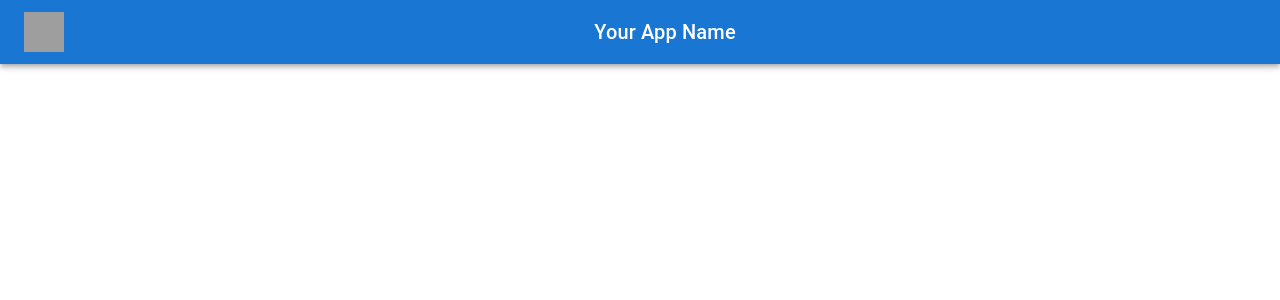
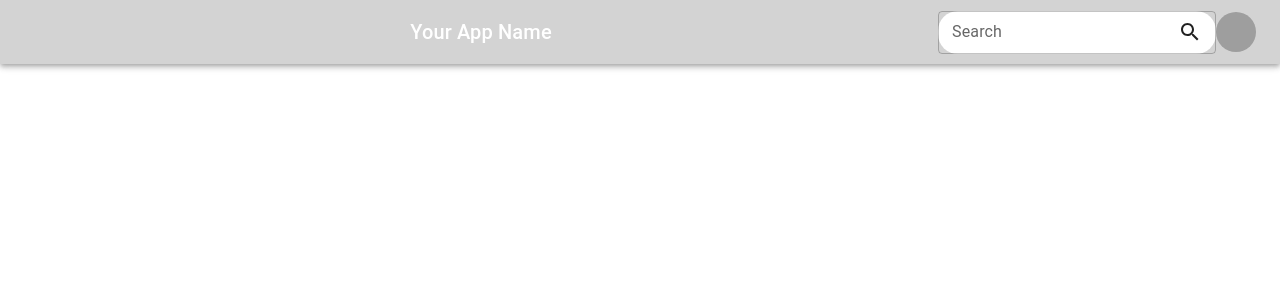
Before and after one commit to MUHAMMADmudassar8003/Attendance-portal, a React (Create React App) app in the folder client/: page / in a window 1280 px wide. Shown: the top 300 px of the page. Built offline with nearby package versions, Linux system fonts and the light colour scheme; grey boxes are pictures that could not be loaded.

Commit message:
Navbar code

```diff
--- a/client/package.json
+++ b/client/package.json
@@ -3,6 +3,11 @@
   "version": "0.1.0",
   "private": true,
   "dependencies": {
+    "@emotion/react": "^11.11.4",
+    "@emotion/styled": "^11.11.5",
+    "@material-ui/core": "^4.12.4",
+    "@mui/icons-material": "^5.15.18",
+    "@mui/material": "^5.15.18",
     "@testing-library/jest-dom": "^5.17.0",
     "@testing-library/react": "^13.4.0",
     "@testing-library/user-event": "^13.5.0",
--- a/client/src/Navbar/Navbar.js
+++ b/client/src/Navbar/Navbar.js
@@ -1,18 +1,45 @@
-import React from "react";
-import { AppBar, Toolbar, Typography } from "@mui/material";
-import images from "./images.jpg"; // Import the image file
+import React, { useState } from 'react';
+import { AppBar, Toolbar, Typography, makeStyles, Avatar } from '@material-ui/core';
+import NavbarUserMenu from './NavbarUserMenu'; // Import the DropdownMenu component
+import NavbarSearch from './NavbarSearch';
+const useStyles = makeStyles((theme) => ({
+  appBar: {
+    backgroundColor: '#D3D3D3',
+  },
+  title: {
+    flexGrow: 1,
+  },
+  avatar: {
+    cursor: 'pointer',
+  },
+}));
 
 const Navbar = () => {
+  const classes = useStyles();
+  const [anchorEl, setAnchorEl] = useState(null);
+
+  const handleClick = (event) => {
+    setAnchorEl(event.currentTarget);
+  };
+
+  const handleClose = () => {
+    setAnchorEl(null);
+  };
+
   return (
-    <AppBar position="static">
-      <Toolbar>
-        {/* Use the imported image */}
-        <img src={images} alt="Images" style={{ marginRight: '10px', width: '40px', height: '40px' }} />
-        <Typography variant="h6" component="div" sx={{ flexGrow: 1 }}>
-          Your App Name
-        </Typography>
-      </Toolbar>
-    </AppBar>
+    <div>
+      <AppBar position="static" className={classes.appBar}>
+
+        <Toolbar>
+          <Typography variant="h6" className={classes.title}>
+            Your App Name
+          </Typography>
+          <NavbarSearch/>
+          <Avatar alt="User Avatar" src="/path/to/avatar.jpg" className={classes.avatar} onClick={handleClick} />
+          <NavbarUserMenu anchorEl={anchorEl} onClose={handleClose} /> {/* Use the NavbarUserMenu component */}
+        </Toolbar>
+      </AppBar>
+    </div>
   );
 };
 
--- /dev/null
+++ b/client/src/Navbar/NavbarSearch.jsx
@@ -0,0 +1,29 @@
+import React from "react";
+import TextField from "@mui/material/TextField";
+import SearchIcon from "@mui/icons-material/Search";
+
+const NavbarSearch = () => {
+  return (
+    <TextField
+      id="search-bar"
+      label="Search"
+      size="small"
+      variant="outlined"
+      sx={{
+        backgroundColor: "white",
+        borderRadius: "20px", // Adjust the border radius as needed
+        "& .MuiOutlinedInput-root": {
+          border: "none",
+        },
+        "& .MuiOutlinedInput-input": {
+          padding: "10px", // Adjust the padding as needed
+        },
+      }}
+      InputProps={{
+        endAdornment: <SearchIcon />,
+      }}
+    />
+  );
+};
+
+export default NavbarSearch;
--- /dev/null
+++ b/client/src/Navbar/NavbarUserMenu.jsx
@@ -0,0 +1,19 @@
+import React from 'react';
+import { Menu, MenuItem } from '@material-ui/core';
+
+const NavbarUserMenu = ({ anchorEl, onClose }) => {
+  return (
+    <Menu
+      id="user-menu"
+      anchorEl={anchorEl}
+      keepMounted
+      open={Boolean(anchorEl)}
+      onClose={onClose}
+    >
+      <MenuItem onClick={onClose}>Profile</MenuItem>
+      <MenuItem onClick={onClose}>Logout</MenuItem>
+    </Menu>
+  );
+};
+
+export default NavbarUserMenu;
```
Also changed, not shown: client/src/Navbar/NavbarButton.jsx (added, +12 -0 lines), client/src/Navbar/NavbarMenu.jsx (added, +17 -0 lines), 1 other file (tests, documents, lock files or other folders).
